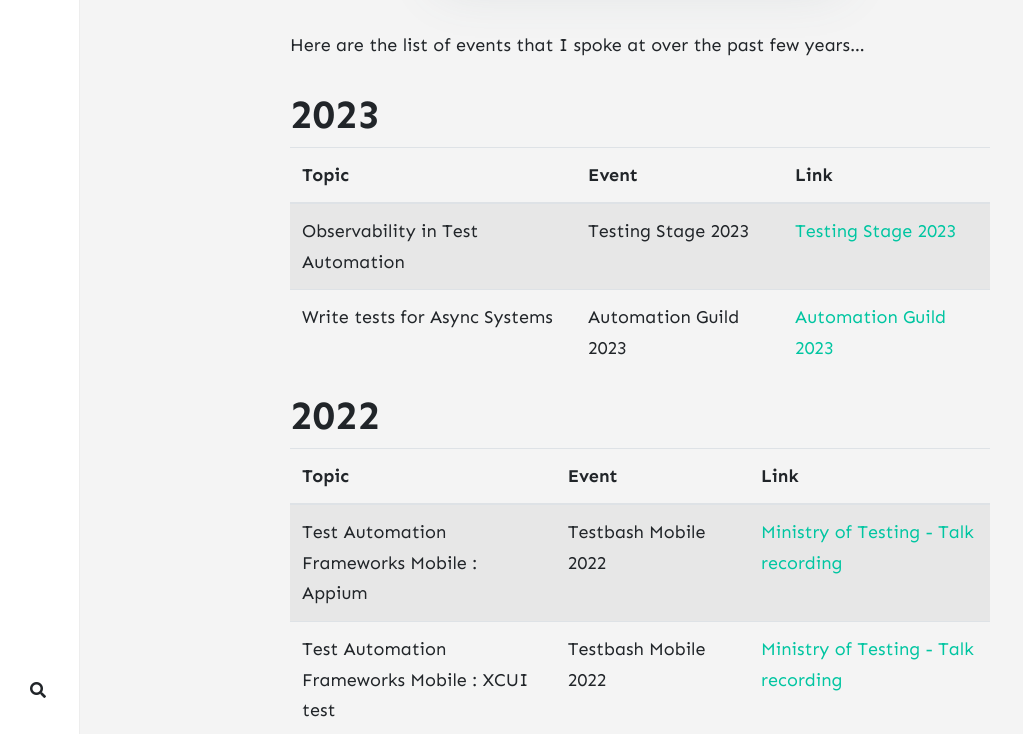
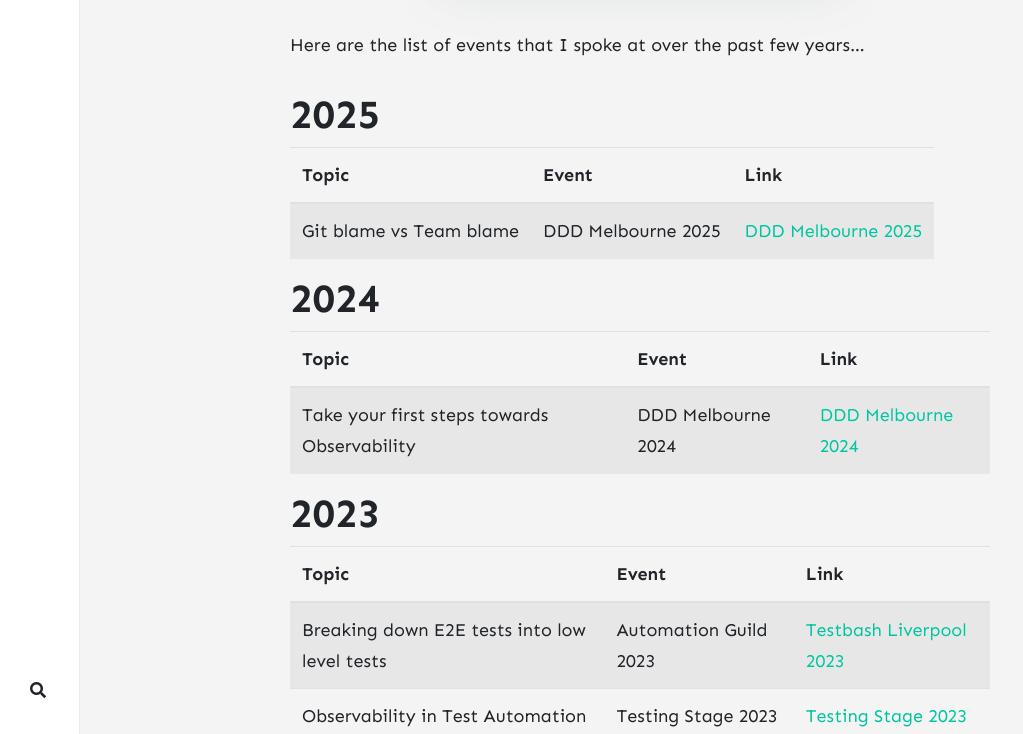
Before and after one commit to jaswanthm/jaswanth.xyz, a Jekyll site: the page built from _pages/events.md, in a window 1280 px wide and 1400 px high. Shown: the part 666-1400 px from the top of the window, without its empty margins (0-1023 px from the left). Built offline with Jekyll 4.4.1, drawn with Linux system fonts in a browser that asks for light colours; nearby versions of some CDN libraries; comment, search, counter and statistics services are not loaded.

Commit message:
Updated events page

```diff
--- a/_pages/events.md
+++ b/_pages/events.md
@@ -9,11 +9,26 @@
 
 Here are the list of events that I spoke at over the past few years...
 
+# 2025
+
+{: .table .table-striped .table-responsive}
+| Topic                                         | Event                          | Link                                                                                                                                                                |
+|-----------------------------------------------|--------------------------------|---------------------------------------------------------------------------------------------------------------------------------------------------------------------|
+| Git blame vs Team blame                       | DDD Melbourne 2025             | [DDD Melbourne 2025](https://www.dddmelbourne.com/agenda?sessionId=2b2e02b8-f69b-4e2c-9467-3d0b48f64ea8)   |
+
+# 2024
+
+{: .table .table-striped .table-responsive}
+| Topic                                         | Event                          | Link                                                                                                                                                                |
+|-----------------------------------------------|--------------------------------|---------------------------------------------------------------------------------------------------------------------------------------------------------------------|
+| Take your first steps towards Observability   | DDD Melbourne 2024             | [DDD Melbourne 2024](https://www.youtube.com/watch?v=f9ItpOxCdsY&ab_channel=DDDMelbourne)   |
+
 # 2023
 
 {: .table .table-striped .table-responsive}
 | Topic                                         | Event                          | Link                                                                                                                                                                |
 |-----------------------------------------------|--------------------------------|---------------------------------------------------------------------------------------------------------------------------------------------------------------------|
+| Breaking down E2E tests into low level tests  | Automation Guild 2023          | [Testbash Liverpool 2023](https://www.youtube.com/watch?v=5x9dTRRHotQ&ab_channel=MinistryofTesting)   |
 | Observability in Test Automation              | Testing Stage 2023             | [Testing Stage 2023](https://www.youtube.com/watch?v=tpW_3bBRuPA&ab_channel=CodeSpaceITeducation)   |
 | Write tests for Async Systems                 | Automation Guild 2023          | [Automation Guild 2023](https://guildconferences.com/ag-2023/)   |
 
```
Also changed, not shown: devbox.json (added, +16 -0 lines), Gemfile.lock, 1 other file.
